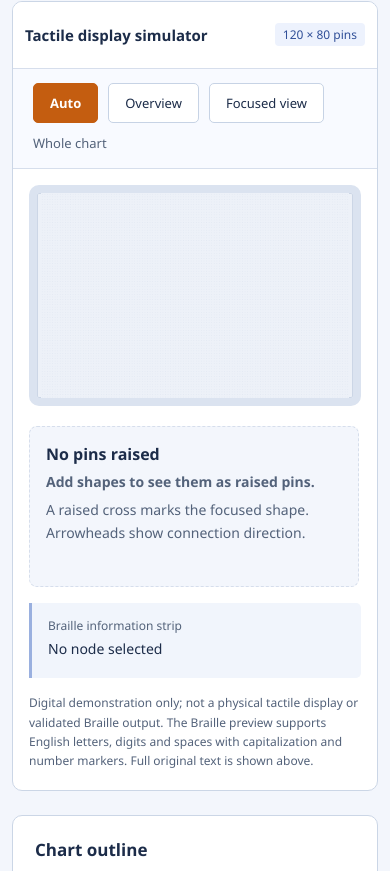
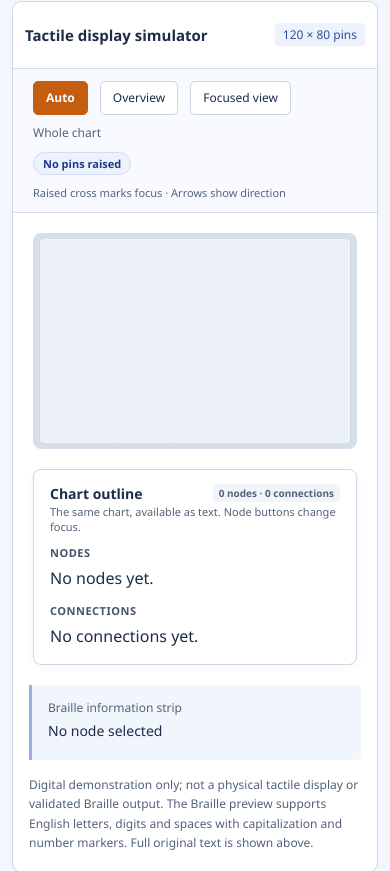
Before and after one commit to Shaurav-Vora/Koi-charts, a Next.js app: page / in a window 390 px wide. Shown: the part 1493-2364 px from the top of the page. Built offline with nearby package versions, Linux system fonts and the light colour scheme.

Commit message:
feat: move pin stats into tactile controls bar and place chart outline beside tactile matrix with custom scrollbar

```diff
--- a/src/app/workspace.css
+++ b/src/app/workspace.css
@@ -552,13 +552,29 @@
 #workspace .keyboard-editor { margin: 14px 0 24px; border: 1px solid var(--line); border-radius: 7px; background: #fff; }
 #workspace .keyboard-editor summary { width: 100%; padding: 14px 18px; font-size: 13px; font-weight: 600; }
 #workspace .editing-panel { border: 0; border-top: 1px solid var(--line); border-radius: 0; }
-#workspace .tactile-display { border-color: #cbd6e6; border-radius: 10px; }
-#workspace .tactile-controls { padding: 14px 20px; background: #f8faff; border-bottom: 1px solid var(--line); }
+#workspace .tactile-display { border-color: #cbd6e6; border-radius: 10px; overflow: hidden; }
+#workspace .tactile-controls {
+  display: flex;
+  align-items: center;
+  justify-content: space-between;
+  flex-wrap: wrap;
+  gap: 10px 16px;
+  padding: 12px 20px;
+  background: #f8faff;
+  border-bottom: 1px solid var(--line);
+}
+#workspace .tactile-modes {
+  display: flex;
+  align-items: center;
+  gap: 8px 12px;
+  flex-wrap: wrap;
+}
 #workspace .tactile-controls button {
   border-radius: 5px;
-  min-height: 40px;
-  font-size: 13px;
-  font-weight: 500;
+  min-height: 34px;
+  padding: 5px 12px;
+  font-size: 12px;
+  font-weight: 550;
   border: 1px solid #c7d3e5;
   background: white;
   color: var(--ink);
@@ -581,42 +597,182 @@
   border-color: var(--accent-hover);
   color: #ffffff;
 }
-#workspace .information-strip { border-radius: 0 5px 5px 0; }
-#workspace .chart-structure { padding: 22px; margin-top: 24px; border-color: #cbd6e6; border-radius: 10px; }
-#workspace .node-list { display: grid; grid-template-columns: repeat(auto-fill,minmax(170px,1fr)); gap: 10px; padding-top: 10px; }
-#workspace .node-list li { gap: 6px; }
-#workspace .node-list button {
+#workspace .tactile-mode-desc {
+  margin: 0;
+  color: var(--muted);
+  font-size: 12px;
+}
+#workspace .tactile-stats {
+  display: flex;
+  align-items: center;
+  gap: 10px;
+  flex-wrap: wrap;
+  margin-left: auto;
+}
+#workspace .tactile-pins-stat {
+  font-size: 11px;
+  font-weight: 700;
+  color: #1e3a8a;
+  padding: 3px 9px;
+  background: #edf2fc;
+  border: 1px solid #d0ddf2;
+  border-radius: 999px;
+  white-space: nowrap;
+}
+#workspace .tactile-info-hint {
+  font-size: 11px;
+  color: var(--muted);
+}
+
+#workspace .tactile-surface {
+  display: grid;
+  grid-template-columns: minmax(0, 1.35fr) minmax(280px, 1fr);
+  align-items: stretch;
+  gap: 20px;
+  padding: 20px;
+}
+
+#workspace .tactile-surface .tactile-pins {
   width: 100%;
+  max-height: 440px;
+  aspect-ratio: 3 / 2;
+  border: 6px solid #d6deec;
+  border-radius: 8px;
+  background: #edf1f8;
+  box-shadow: inset 0 0 0 1px #ccd6e6;
+}
+
+/* Chart outline placed beside the tactile matrix with small scrollbar */
+#workspace .chart-structure {
+  display: flex;
+  flex-direction: column;
+  max-height: 440px;
+  height: 100%;
+  margin: 0;
+  padding: 14px 16px;
+  border: 1px solid #cbd6e6;
+  border-radius: 8px;
+  background: #ffffff;
+  box-shadow: 0 2px 8px rgba(28, 44, 73, 0.04);
+  overflow: hidden;
+}
+#workspace .chart-structure-header {
+  display: flex;
+  align-items: center;
+  justify-content: space-between;
+  gap: 8px;
+  margin-bottom: 2px;
+}
+#workspace .chart-structure h3 {
+  font-size: 14px;
+  font-weight: 700;
+  color: var(--ink);
+  margin: 0;
+}
+#workspace .chart-structure .outline-count {
+  font-size: 10px;
+  font-weight: 600;
+  color: var(--muted);
+  padding: 2px 6px;
+  background: #f1f4f9;
+  border-radius: 4px;
+}
+#workspace .chart-structure .outline-intro {
+  color: var(--muted);
+  font-size: 11px;
+  margin: 0 0 10px;
+  line-height: 1.35;
+}
+#workspace .chart-structure-scroll {
+  flex: 1;
+  min-height: 0;
+  overflow-y: auto;
+  padding-right: 6px;
+  display: flex;
+  flex-direction: column;
+  gap: 12px;
+}
+
+/* Small, clean custom scrollbar */
+#workspace .chart-structure-scroll::-webkit-scrollbar {
+  width: 5px;
+}
+#workspace .chart-structure-scroll::-webkit-scrollbar-track {
+  background: #f1f5f9;
+  border-radius: 3px;
+}
+#workspace .chart-structure-scroll::-webkit-scrollbar-thumb {
+  background: #cbd5e1;
+  border-radius: 3px;
+}
+#workspace .chart-structure-scroll::-webkit-scrollbar-thumb:hover {
+  background: #94a3b8;
+}
+
+#workspace .chart-structure h4 {
+  font-size: 11px;
+  font-weight: 700;
+  text-transform: uppercase;
+  letter-spacing: 0.5px;
+  color: #475569;
+  margin: 0 0 6px;
+}
+#workspace .chart-structure .node-list {
+  display: grid;
+  grid-template-columns: 1fr;
+  gap: 5px;
+  padding: 0;
+  margin: 0;
+  list-style: none;
+}
+#workspace .chart-structure .node-list li {
+  display: flex;
+  align-items: center;
+  justify-content: space-between;
+  gap: 8px;
+}
+#workspace .chart-structure .node-list button {
+  flex: 1;
+  min-height: 32px;
+  padding: 5px 9px;
+  font-size: 12px;
+  font-weight: 500;
+  border-radius: 5px;
+  border: 1px solid #d5deec;
   background: #f8fafd;
-  border: 1px solid #d5deec;
-  border-radius: 6px;
-  min-height: 44px;
-  font-size: 13px;
-  font-weight: 500;
   color: var(--ink);
+  text-align: left;
   cursor: pointer;
-  transition: background-color 140ms ease, border-color 140ms ease, color 140ms ease;
+  transition: background-color 140ms ease, border-color 140ms ease;
 }
-#workspace .node-list button:hover:not([aria-pressed="true"]) {
+#workspace .chart-structure .node-list button:hover:not([aria-pressed="true"]) {
   background: #edf2fc;
   border-color: #a8bfe2;
   color: var(--blue);
 }
-#workspace .node-list button[aria-pressed="true"] {
+#workspace .chart-structure .node-list button[aria-pressed="true"] {
   border-color: #2563eb;
   background: #eff6ff;
-  box-shadow: inset 3px 0 #2563eb;
   color: #1d4ed8;
   font-weight: 650;
+  box-shadow: inset 3px 0 #2563eb;
 }
-#workspace .node-list button[aria-pressed="true"]:hover {
-  background: #e0edff;
-  border-color: #1d4ed8;
-  color: #1e40af;
+#workspace .chart-structure .node-list span {
+  font-size: 11px;
+  color: var(--muted);
+  white-space: nowrap;
 }
-#workspace .node-list span { padding-left: 4px; font-size: 11px; }
-#workspace .edge-list { columns: 2 260px; column-gap: 32px; }
-#workspace .edge-list li { break-inside: avoid; padding: 4px 0; }
+#workspace .chart-structure .edge-list {
+  display: flex;
+  flex-direction: column;
+  gap: 3px;
+  margin: 0;
+  padding-left: 14px;
+  font-size: 12px;
+  color: #475569;
+}
+
+#workspace .information-strip { border-radius: 0 5px 5px 0; }
 .workspace-help { display: grid; grid-template-columns: 1fr 1fr; gap: 36px; margin-top: 30px; padding: 24px 0 0; border-top: 1px solid var(--line); }
 .workspace-help h3 { font-size: 13px; font-weight: 650; margin-bottom: 7px; }
 .workspace-help p { max-width: 65ch; color: var(--muted); font-size: 12px; }
@@ -629,6 +785,7 @@ kbd { font-family: inherit; font-size: .9em; border: 1px solid #c7d3e5; border-b
  #workspace .diagram-workbench { grid-template-columns: 152px minmax(0,1fr); }
  #workspace .display-heading { padding: 12px; }
  #workspace .export-controls { flex-basis: 100%; margin-left: 0; }
+ #workspace .tactile-surface { grid-template-columns: 1fr; }
 }
 @media(max-width: 600px) {
  #workspace { padding: 20px 12px 28px; }
--- a/src/editor/Editor.tsx
+++ b/src/editor/Editor.tsx
@@ -132,11 +132,59 @@ export default function Editor({ coordinator: supplied }: { coordinator?: Return
         <div className="display-footer"><p>Drag shapes to move them. Use the dots to connect. Double-click a shape to rename it, or click an arrow to label it.</p></div>
       </section>
     </div><details className="keyboard-editor"><summary>Keyboard editing &amp; advanced commands</summary><CommandForm graph={graph} focusedNodeId={focusedNodeId} onCommand={onCommand} /></details><div className="secondary-displays">
-      <TactileSimulator graph={graph} focus={focusedNodeId} version={version} displayIds={state.displayIds} />
+      <TactileSimulator
+        graph={graph}
+        focus={focusedNodeId}
+        version={version}
+        displayIds={state.displayIds}
+        chartOutline={
+          <section className="chart-structure" aria-label="Chart structure">
+            <div className="chart-structure-header">
+              <h3>Chart outline</h3>
+              <span className="outline-count">{graph.nodes.length} nodes · {graph.edges.length} connections</span>
+            </div>
+            <p className="outline-intro">The same chart, available as text. Node buttons change focus.</p>
+            <div className="chart-structure-scroll">
+              <div className="outline-group">
+                <h4>Nodes</h4>
+                {graph.nodes.length ? (
+                  <ul className="node-list">
+                    {graph.nodes.map(node => (
+                      <li key={node.id}>
+                        <button
+                          aria-label={`Focus ${node.label}`}
+                          aria-pressed={node.id === focusedNodeId}
+                          onClick={() => onCommand({ kind: "focus", node: { kind: "id", value: node.id } })}
+                        >
+                          {state.displayIds[node.id] ? <strong>{state.displayIds[node.id]}: </strong> : null}
+                          {node.label}
+                        </button>
+                        <span>{node.type}{node.id === focusedNodeId ? " · Focused" : ""}</span>
+                      </li>
+                    ))}
+                  </ul>
+                ) : (
+                  <p>No nodes yet.</p>
+                )}
+              </div>
+              <div className="outline-group">
+                <h4>Connections</h4>
+                {graph.edges.length ? (
+                  <ul className="edge-list">
+                    {graph.edges.map(edge => (
+                      <li key={edge.id}>
+                        {graph.nodes.find(node => node.id === edge.source)?.label} → {graph.nodes.find(node => node.id === edge.target)?.label} <span>({edge.label ?? "unlabeled"})</span>
+                      </li>
+                    ))}
+                  </ul>
+                ) : (
+                  <p>No connections yet.</p>
+                )}
+              </div>
+            </div>
+          </section>
+        }
+      />
     </div>
-    <section className="chart-structure" aria-label="Chart structure"><h3>Chart outline</h3><p className="outline-intro">The same chart, available as text. Node buttons change focus.</p>
-      {graph.nodes.length ? <ul className="node-list">{graph.nodes.map(node => <li key={node.id}><button aria-label={`Focus ${node.label}`} aria-pressed={node.id === focusedNodeId} onClick={() => onCommand({ kind: "focus", node: { kind: "id", value: node.id } })}>{node.label}</button><span>{node.type}{node.id === focusedNodeId ? " · Focused" : ""}</span></li>)}</ul> : <p>No nodes yet.</p>}
-      <h4>Connections</h4>{graph.edges.length ? <ul className="edge-list">{graph.edges.map(edge => <li key={edge.id}>{graph.nodes.find(node => node.id === edge.source)?.label} → {graph.nodes.find(node => node.id === edge.target)?.label} <span>({edge.label ?? "unlabeled"})</span></li>)}</ul> : <p>No connections yet.</p>}
-    </section>
   </>;
 }
--- a/src/tactile/TactileSimulator.tsx
+++ b/src/tactile/TactileSimulator.tsx
@@ -11,18 +11,63 @@ class TactileBoundary extends Component<{children:ReactNode},{failed:boolean}> {
   static getDerivedStateFromError(){return {failed:true};}
   render(){return this.state.failed ? <section className="display tactile-display" aria-label="Tactile display simulator"><p role="alert">Tactile display unavailable. Your chart and editing history are preserved.</p><button onClick={()=>this.setState({failed:false})}>Retry tactile display</button></section> : this.props.children;}
 }
-type Props={graph:FlowGraph;focus:string|null;version:number;displayIds:Record<string,string>};
-function Simulator({graph,focus,version,displayIds}:Props){
-  const [requested,setRequested]=useState<TactileMode|"auto">("auto");
-  const layout=useMemo(()=>layoutGraph(graph),[graph]);
-  const autoFocus=useMemo(()=>needsFocus(graph,layout),[graph,layout]);
-  const mode=requested==="auto" ? autoFocus?"focus":"overview" : requested;
-  const frame=useMemo(()=>makeTactileFrame(graph,layout,focus,mode,version),[graph,layout,focus,mode,version]);
+type Props = {
+  graph: FlowGraph;
+  focus: string | null;
+  version: number;
+  displayIds: Record<string, string>;
+  chartOutline?: ReactNode;
+};
+function Simulator({ graph, focus, version, displayIds, chartOutline }: Props) {
+  const [requested, setRequested] = useState<TactileMode | "auto">("auto");
+  const layout = useMemo(() => layoutGraph(graph), [graph]);
+  const autoFocus = useMemo(() => needsFocus(graph, layout), [graph, layout]);
+  const mode = requested === "auto" ? (autoFocus ? "focus" : "overview") : requested;
+  const frame = useMemo(() => makeTactileFrame(graph, layout, focus, mode, version), [graph, layout, focus, mode, version]);
   return <section className="display tactile-display" aria-labelledby="tactile-title" data-graph-version={frame.version}>
     <div className="display-heading"><h3 id="tactile-title">Tactile display simulator</h3><span className="simulator-tag">120 × 80 pins</span></div>
-    <div className="tactile-controls" role="group" aria-label="Tactile viewport">{(["auto","overview","focus"] as const).map(choice=><button key={choice} aria-pressed={requested===choice} onClick={()=>setRequested(choice)}>{choice==="auto"?"Auto":choice==="overview"?"Overview":"Focused view"}</button>)}<p>{mode==="focus"?"Focused node and immediate neighbors":"Whole chart"}{requested==="auto"&&autoFocus?" — enlarged automatically":""}</p></div>
-    <div className="tactile-surface"><PinSurface frame={frame} /><div className={`tactile-empty${frame.raisedPins.length ? "" : " is-empty"}`}><h4>{frame.raisedPins.length?`${frame.raisedPins.length} pins raised`:"No pins raised"}</h4>{!frame.raisedPins.length && <p className="tactile-hint">Add shapes to see them as raised pins.</p>}<p>A raised cross marks the focused shape. Arrowheads show connection direction.</p><ul className="tactile-key">{frame.nodeIds.map(id=><li key={id}>{displayIds[id]}: {graph.nodes.find(n=>n.id===id)?.label}{id===frame.focusedNodeId?" — focused":""}</li>)}</ul>{mode==="overview"&&autoFocus&&<p>Shapes are small at this scale. Choose Focused view for more detail.</p>}</div></div>
-    <section className="information-strip" aria-label="Focused node"><h4>Braille information strip</h4><p>{frame.focusedNodeId?`${displayIds[frame.focusedNodeId]}: `:""}{frame.text}</p><p className="braille-cells" aria-hidden="true">{frame.brailleCells}</p>{frame.unsupported.length>0&&<p>Unsupported characters: {frame.unsupported.map(c=>JSON.stringify(c)).join(", ")}. Each is shown as ⠿.</p>}</section>
+    <div className="tactile-controls" role="group" aria-label="Tactile viewport">
+      <div className="tactile-modes">
+        {(["auto", "overview", "focus"] as const).map(choice => (
+          <button key={choice} aria-pressed={requested === choice} onClick={() => setRequested(choice)}>
+            {choice === "auto" ? "Auto" : choice === "overview" ? "Overview" : "Focused view"}
+          </button>
+        ))}
+        <p className="tactile-mode-desc">
+          {mode === "focus" ? "Focused node and immediate neighbors" : "Whole chart"}
+          {requested === "auto" && autoFocus ? " — enlarged automatically" : ""}
+        </p>
+      </div>
+      <div className="tactile-stats">
+        <span className="tactile-pins-stat">{frame.raisedPins.length ? `${frame.raisedPins.length} pins raised` : "No pins raised"}</span>
+        <span className="tactile-info-hint">Raised cross marks focus · Arrows show direction</span>
+      </div>
+    </div>
+    <div className="tactile-surface">
+      <PinSurface frame={frame} />
+      {chartOutline ? chartOutline : (
+        <div className={`tactile-empty${frame.raisedPins.length ? "" : " is-empty"}`}>
+          <h4>{frame.raisedPins.length ? `${frame.raisedPins.length} pins raised` : "No pins raised"}</h4>
+          {!frame.raisedPins.length && <p className="tactile-hint">Add shapes to see them as raised pins.</p>}
+          <p>A raised cross marks the focused shape. Arrowheads show connection direction.</p>
+          <ul className="tactile-key">
+            {frame.nodeIds.map(id => (
+              <li key={id}>
+                {displayIds[id]}: {graph.nodes.find(n => n.id === id)?.label}
+                {id === frame.focusedNodeId ? " — focused" : ""}
+              </li>
+            ))}
+          </ul>
+          {mode === "overview" && autoFocus && <p>Shapes are small at this scale. Choose Focused view for more detail.</p>}
+        </div>
+      )}
+    </div>
+    <section className="information-strip" aria-label="Focused node">
+      <h4>Braille information strip</h4>
+      <p>{frame.focusedNodeId ? `${displayIds[frame.focusedNodeId]}: ` : ""}{frame.text}</p>
+      <p className="braille-cells" aria-hidden="true">{frame.brailleCells}</p>
+      {frame.unsupported.length > 0 && <p>Unsupported characters: {frame.unsupported.map(c => JSON.stringify(c)).join(", ")}. Each is shown as ⠿.</p>}
+    </section>
     <p className="simulation-note">Digital demonstration only; not a physical tactile display or validated Braille output. The Braille preview supports English letters, digits and spaces with capitalization and number markers. Full original text is shown above.</p>
   </section>;
 }
```
